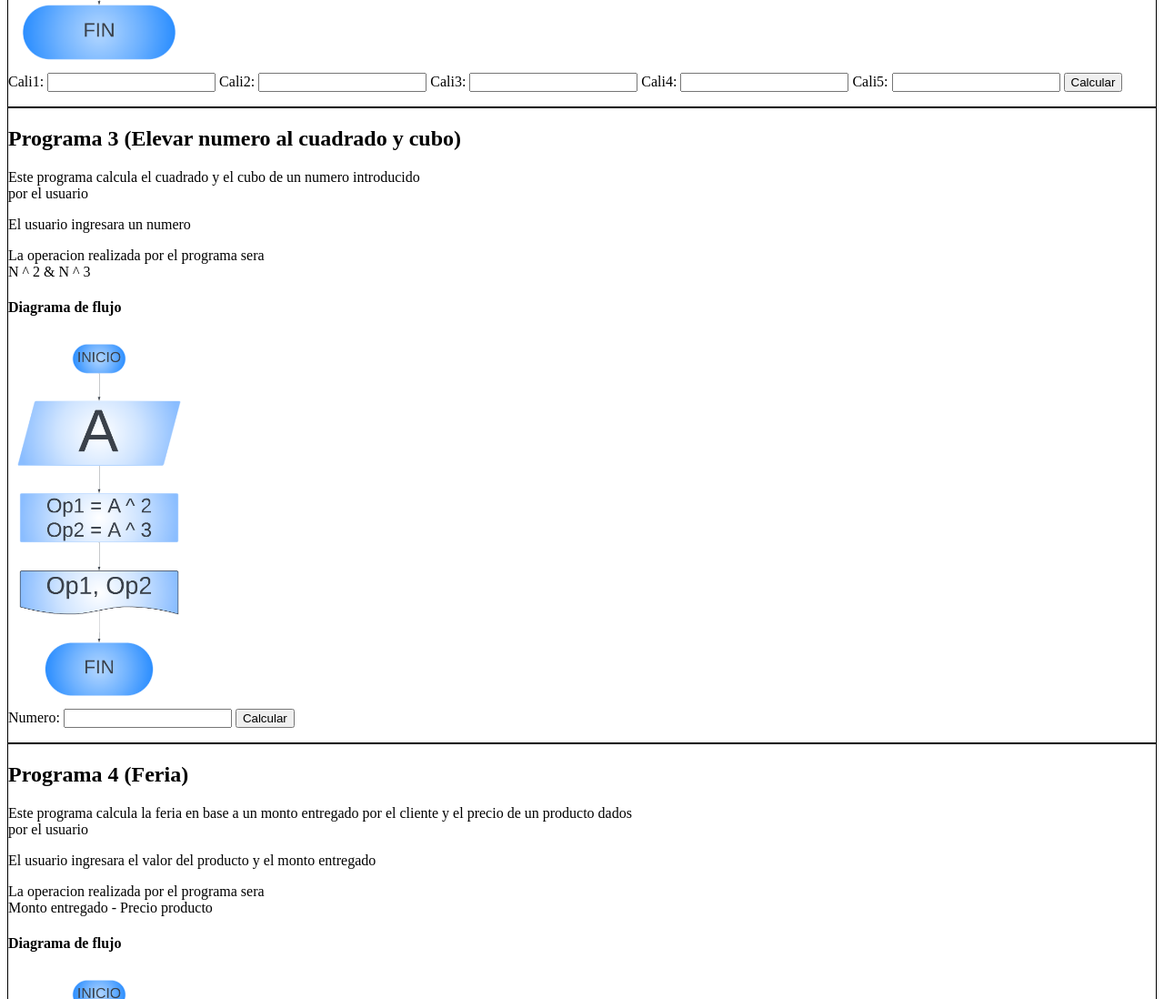
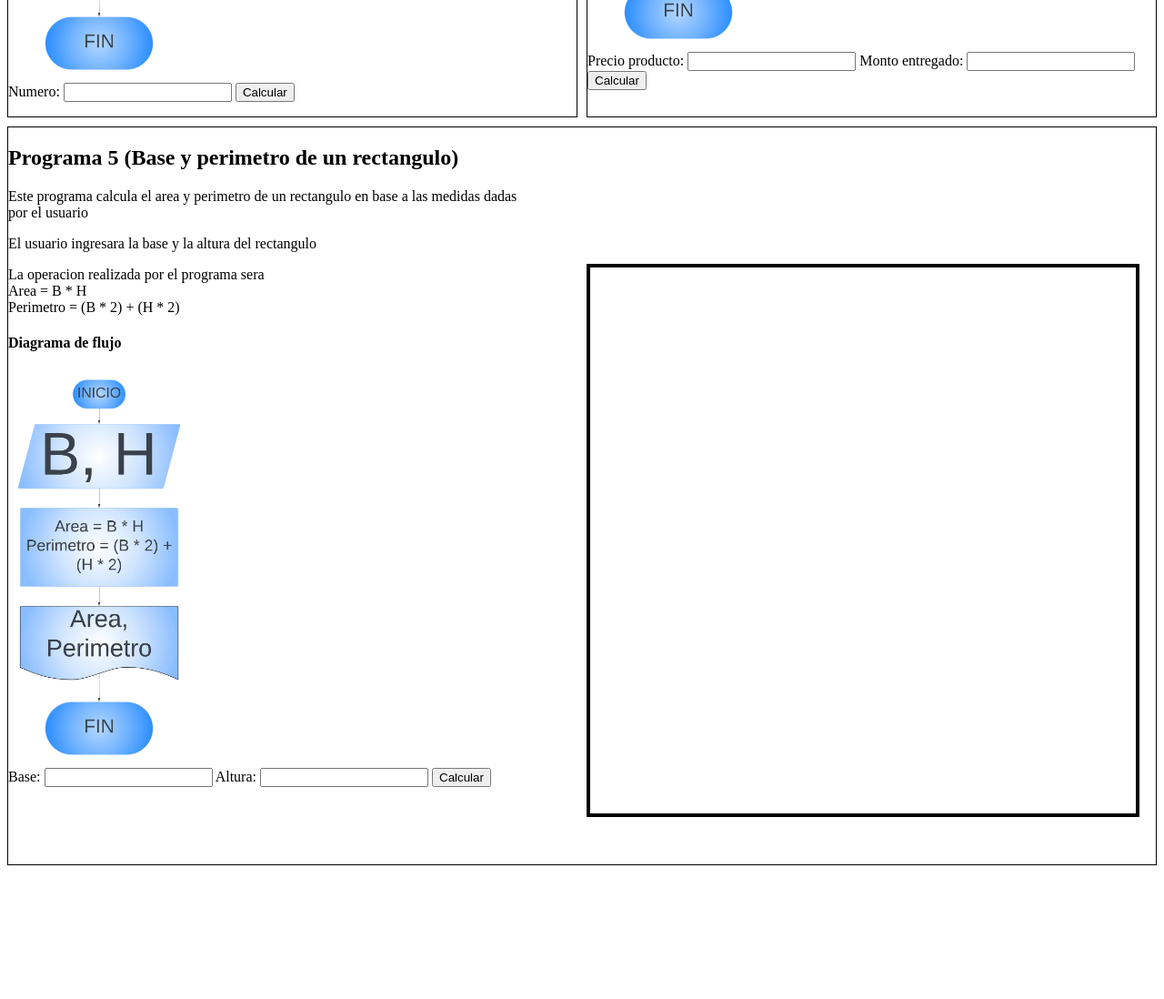
Before and after one commit to SebastianRdzC04/Blog-Metodologia-de-la-Programacion, a plain HTML site: page index.html in a window 1280 px wide. Shown: the part 1660-2758 px from the top of the page at 91% size. After the commit the page ends 2619 px from the top, so only its background shows below. Drawn offline with Linux system fonts and the light colour scheme.

Commit message:
Añadiendo diseño y rectangulo interactivo

```diff
--- a/index.html
+++ b/index.html
@@ -98,6 +98,7 @@
                 <p id="respuestaPrograma4"></p>
             </article>
             <article id="programa5" class="programa">
+                <div id="zonaprograma">
                     <h2>Programa 5 (Base y perimetro de un rectangulo)</h2>
                     <p>Este programa calcula el area y perimetro de un rectangulo en base a las medidas dadas <br>
                      por el usuario</p>
@@ -114,6 +115,10 @@
                     <input type="number" name="altura" id="altura">
                     <button type="submit">Calcular</button>
                 </form>
+                </div>
+                <div id="zonarectangulo">
+                    <div id="znr"></div>
+                </div>
                 <p id="respuestaPrograma5"></p>
             </article>
         </section>
--- a/script.js
+++ b/script.js
@@ -52,6 +52,11 @@ document.addEventListener('DOMContentLoaded', function() {
         var perimetro = 2 * (base + altura);
         document.getElementById('respuestaPrograma5').textContent = 'El area del rectangulo es: ' + area +
         ' y su perimetro es: ' + perimetro;
+        var znr = document.getElementById('znr');
+        znr.style.height = altura + 'cm';
+        znr.style.width = base + 'cm';
+        znr.style.display = 'block';
+
     });
 
 
--- a/style.css
+++ b/style.css
@@ -9,3 +9,44 @@
 .programa {
     border: 1px solid #000;
 }
+#pagina1 {
+    display: grid;
+    grid-template-columns: repeat(2, 1fr);
+    grid-template-rows: auto auto 1fr;
+    gap: 10px;
+}
+#programa5 {
+    grid-column: 1 / -1;
+    display: grid;
+    grid-template-rows: auto auto 1fr;
+    gap: 10px;
+    justify-content: space-between;
+    grid-template-columns: 1fr 1fr;
+
+
+
+}
+article #zonarectangulo {
+    grid-column: 2/3;
+    border: 4px solid #000;
+    height: 600px;
+    width: 600px;
+    display: flex;
+    justify-content: center;
+    align-items: center;
+    margin-left: 0%;
+    margin-top: 150px;
+    margin-right: 0;
+
+
+
+}
+#znr {
+    border: 2px solid #000;
+    height: 0px;
+    width: 0px;
+    max-width: 100%;
+    max-height: 100%;
+    display: none;
+
+}
```
Lines whose indentation alone changed are shown as unchanged.
